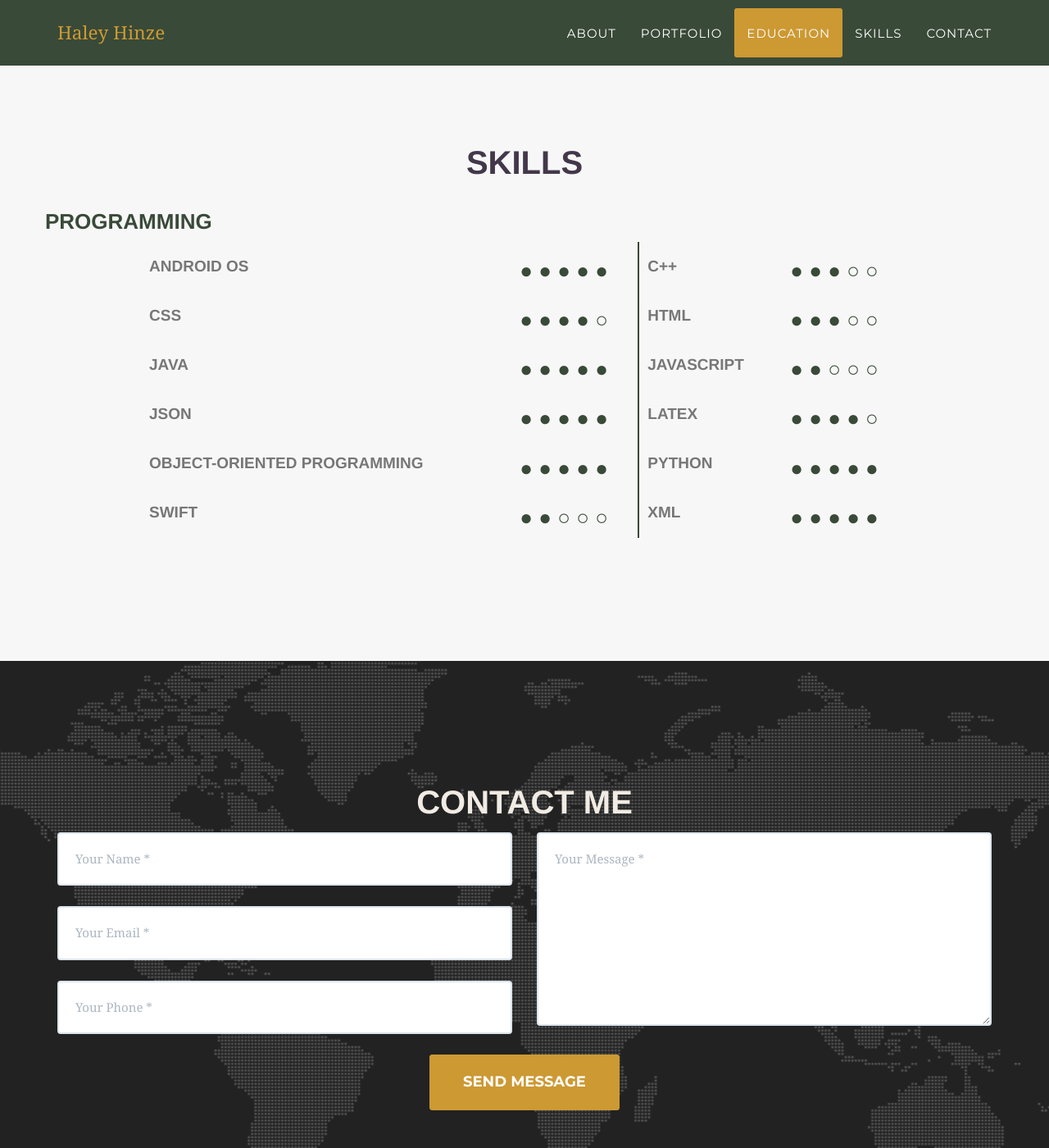
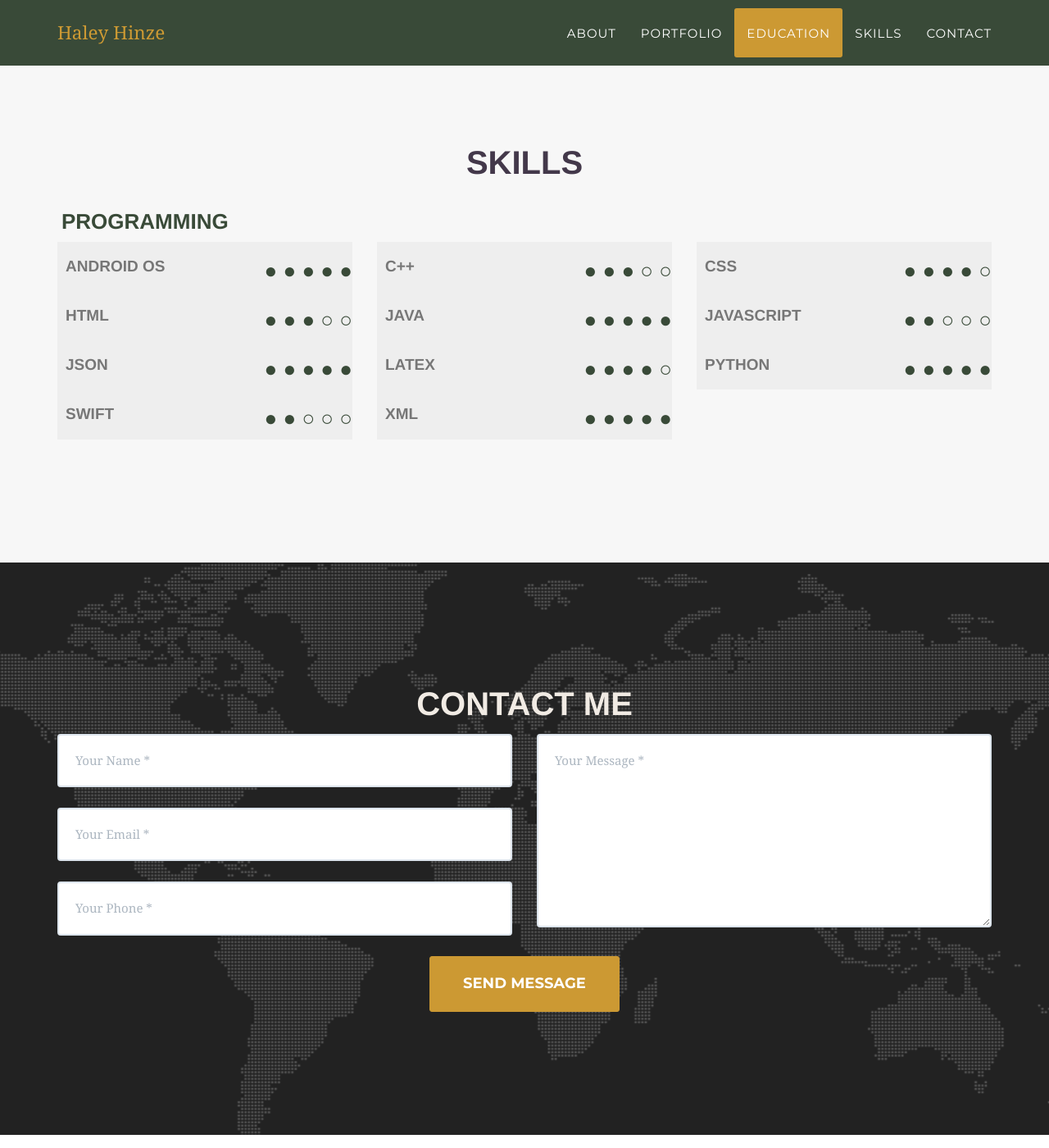
Before and after one commit to hinzehaley/hinzehaley.github.io, a Jekyll site: the page built from index.html, in a window 1280 px wide and 1400 px high, scrolled down 3025 px. Shown: the whole window at 82% size. Built offline with Jekyll 4.4.1, drawn with Linux system fonts in a browser that asks for light colours; some web fonts are replaced.

Commit message:
made skills section look better when page resizes

```diff
--- a/_includes/skills.html
+++ b/_includes/skills.html
@@ -8,31 +8,14 @@
             </div>
 
             <div class="row">
-                <h3 class="education">Programming</h3>
+                <h3 class="skills">Programming</h3>
 
 
-
-
+                 <div class="horizontal-container">
+                    {% for skill in site.skills_programming %}
+                        <div class="col-md-4 col-sm-6 portfolio-item">
                              <table class="ratings-table">
-                {% assign number = 0 %}
-
-                {% for skill in site.skills_programming %}
-                    {% if number == 0 %}
                                 <tr>
-                            <td><h4 class = "text-muted">{{ skill.skill }}</h4></td>
-                            <td class = "line-right"><h3 class = "ratings"
-                                {% for num in (1..{{skill.rating}}) %}
-                                 <span>●</span>
-                                {% endfor %}
-                                {% for num in ({{skill.rating}}..4) %}
-                                    <span>○</span>
-                                {% endfor %}
-                             </h3>
-                            </td>
-
-                        {% assign number = 1 %}
-
-                    {% else %}
                                     <td><h4 class = "text-muted">{{ skill.skill }}</h4></td>
                                     <td><h3 class = "ratings"
                                     {% for num in (1..{{skill.rating}}) %}
@@ -44,9 +27,8 @@
                                      </h3>
                                 </td>
                                 </tr>
-                        {% assign number = 0 %}
-                    {% endif %}
-
+                                </table>
+                                </div>
 
                 {% endfor %}
                 </table>
--- a/_skills_programming/object_oriented_programming.markdown
+++ /dev/null
@@ -1,4 +0,0 @@
----
-skill: Object-Oriented Programming
-rating: 5
----
```
Also changed, not shown: _includes/css/agency.css (+10 -4 lines). Lines whose indentation alone changed are shown as unchanged.
